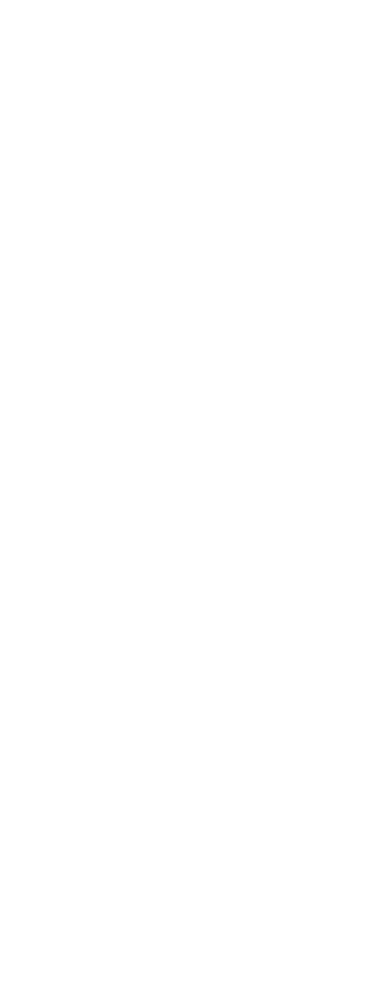
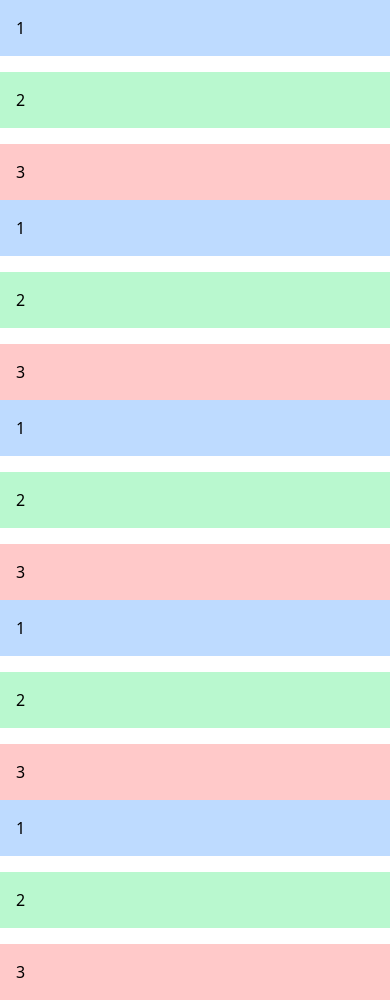
Before and after one commit to YuVelociraptor/nuxt-tailwind, a Nuxt app: page /responsive2 in a window 390 px wide. Before the commit this address had no page. Before the commit the page ends 844 px from the top, so only its background shows below. Built offline with nearby package versions, Linux system fonts and the light colour scheme.

Commit message:
Create responsive2.vue

```diff
--- /dev/null
+++ b/pages/responsive2.vue
@@ -0,0 +1,35 @@
+<script setup lang="ts">
+
+</script>
+
+<template>
+  <div class="grid grid-cols-1 sm:grid-cols-3 gap-4">
+    <div class="bg-blue-200 p-4">1</div>
+    <div class="bg-green-200 p-4">2</div>
+    <div class="bg-red-200 p-4">3</div>
+  </div>
+  <div class="grid grid-cols-1 md:grid-cols-3 gap-4">
+    <div class="bg-blue-200 p-4">1</div>
+    <div class="bg-green-200 p-4">2</div>
+    <div class="bg-red-200 p-4">3</div>
+  </div>
+  <div class="grid grid-cols-1 lg:grid-cols-3 gap-4">
+    <div class="bg-blue-200 p-4">1</div>
+    <div class="bg-green-200 p-4">2</div>
+    <div class="bg-red-200 p-4">3</div>
+  </div>
+  <div class="grid grid-cols-1 xl:grid-cols-3 gap-4">
+    <div class="bg-blue-200 p-4">1</div>
+    <div class="bg-green-200 p-4">2</div>
+    <div class="bg-red-200 p-4">3</div>
+  </div>
+  <div class="grid grid-cols-1 2xl:grid-cols-3 gap-4">
+    <div class="bg-blue-200 p-4">1</div>
+    <div class="bg-green-200 p-4">2</div>
+    <div class="bg-red-200 p-4">3</div>
+  </div>
+</template>
+
+<style scoped>
+
+</style>
```
